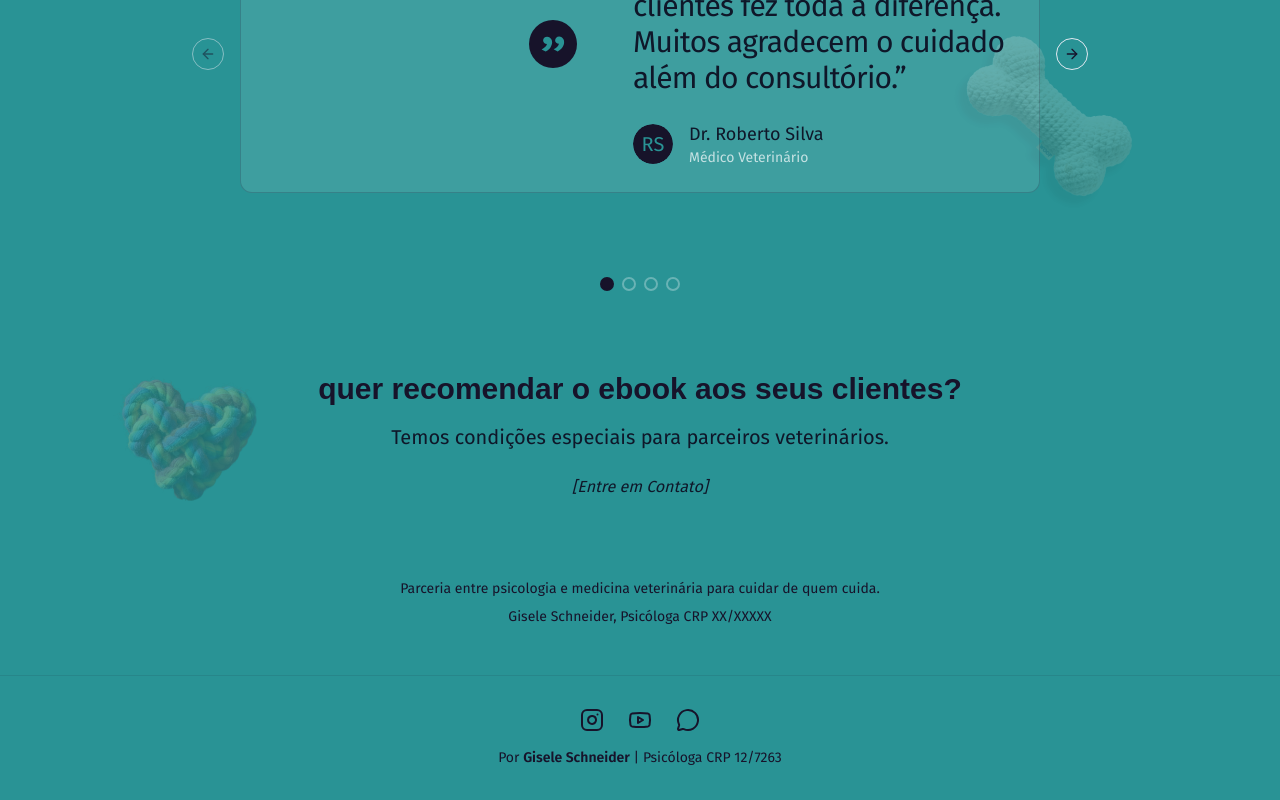
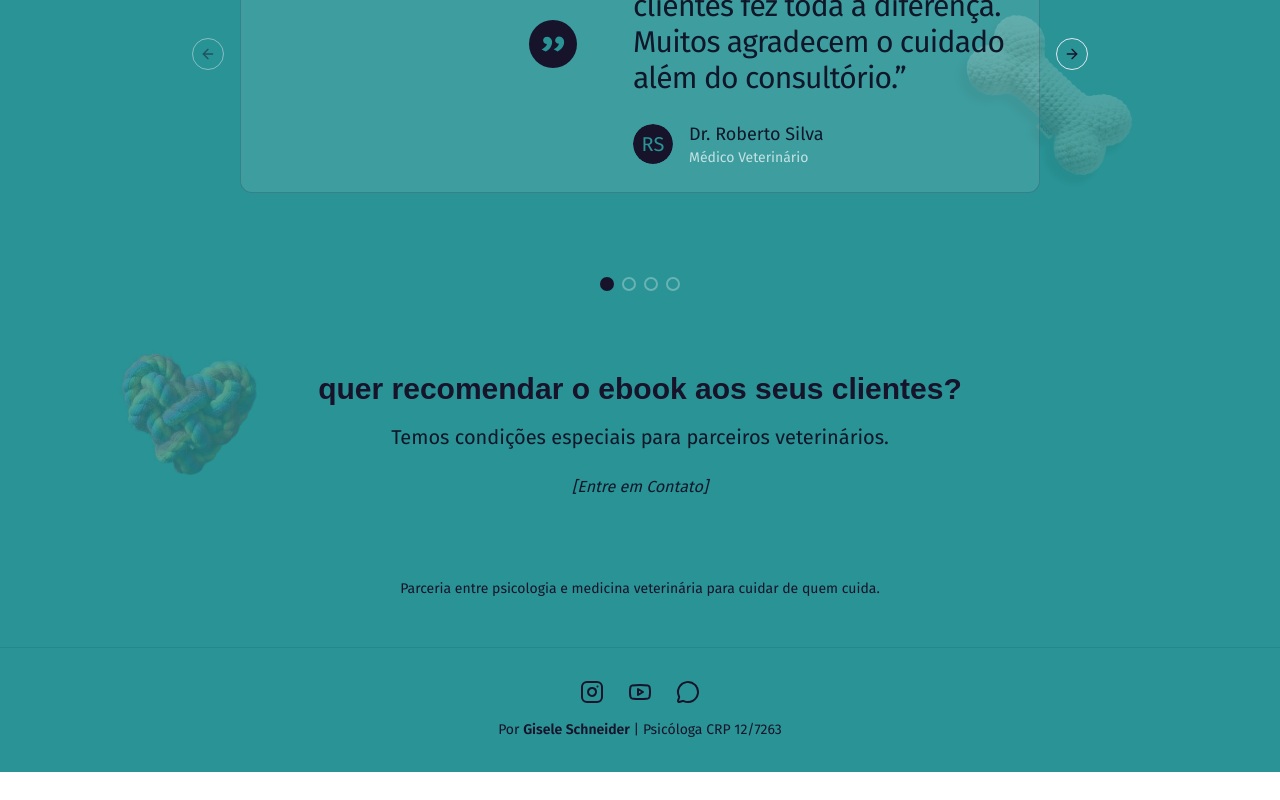
Before and after one commit to fusuma/psicologianavet-website, a Next.js app: page /vets in a window 1280 px wide. Shown: the part 1855-2655 px from the top of the page. After the commit the page ends 2627 px from the top, so only its background shows below. Built offline with nearby package versions, Linux system fonts and the light colour scheme; no server answers; a web font is replaced by a local one.

Commit message:
refactor(vets): remove duplicate footer text, now in Layout

```diff
--- a/src/app/vets/page.tsx
+++ b/src/app/vets/page.tsx
@@ -116,7 +116,6 @@ export default function VetsPage(): ReactElement {
           {/* Footer */}
           <footer className="w-full mt-16 md:mt-20 text-center text-foreground text-sm">
             <p>Parceria entre psicologia e medicina veterinária para cuidar de quem cuida.</p>
-            <p className="mt-2">Gisele Schneider, Psicóloga CRP XX/XXXXX</p>
           </footer>
         </section>
       </main>
```
